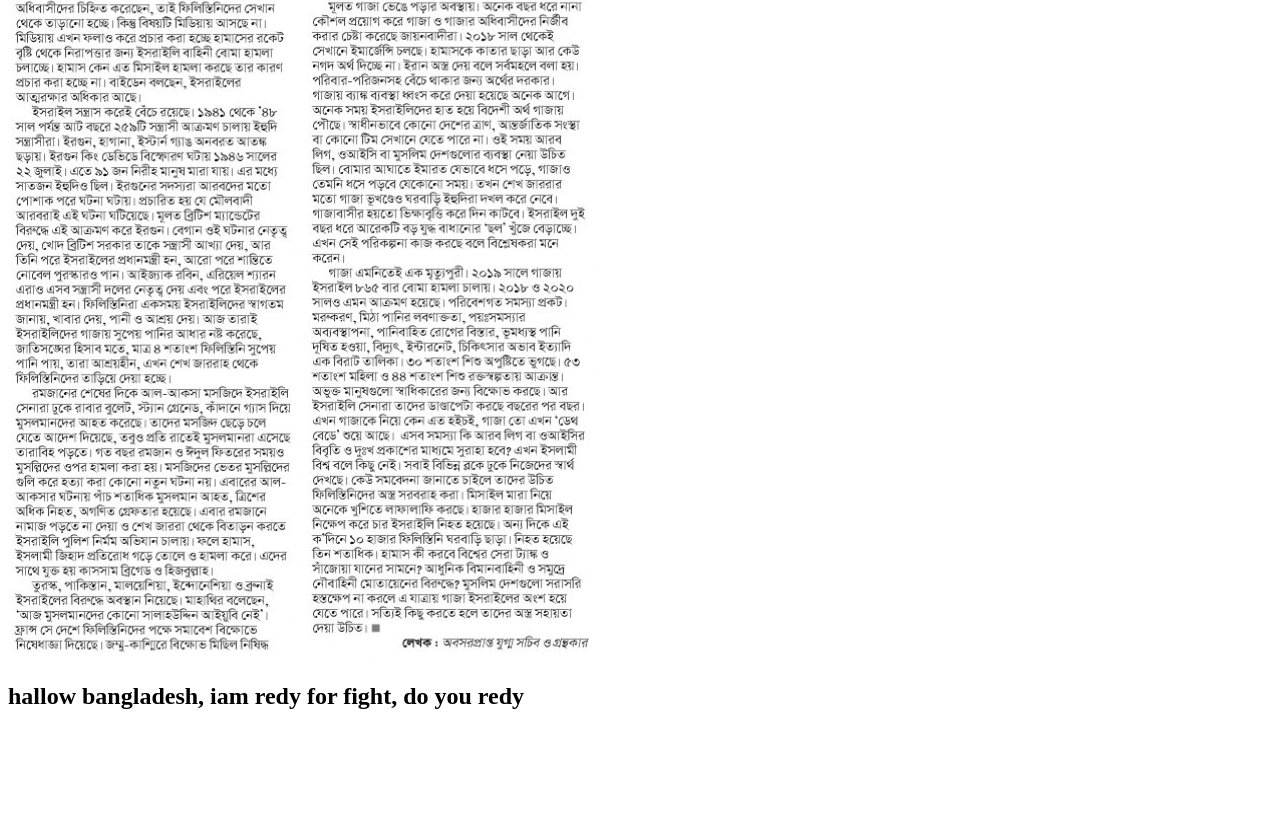
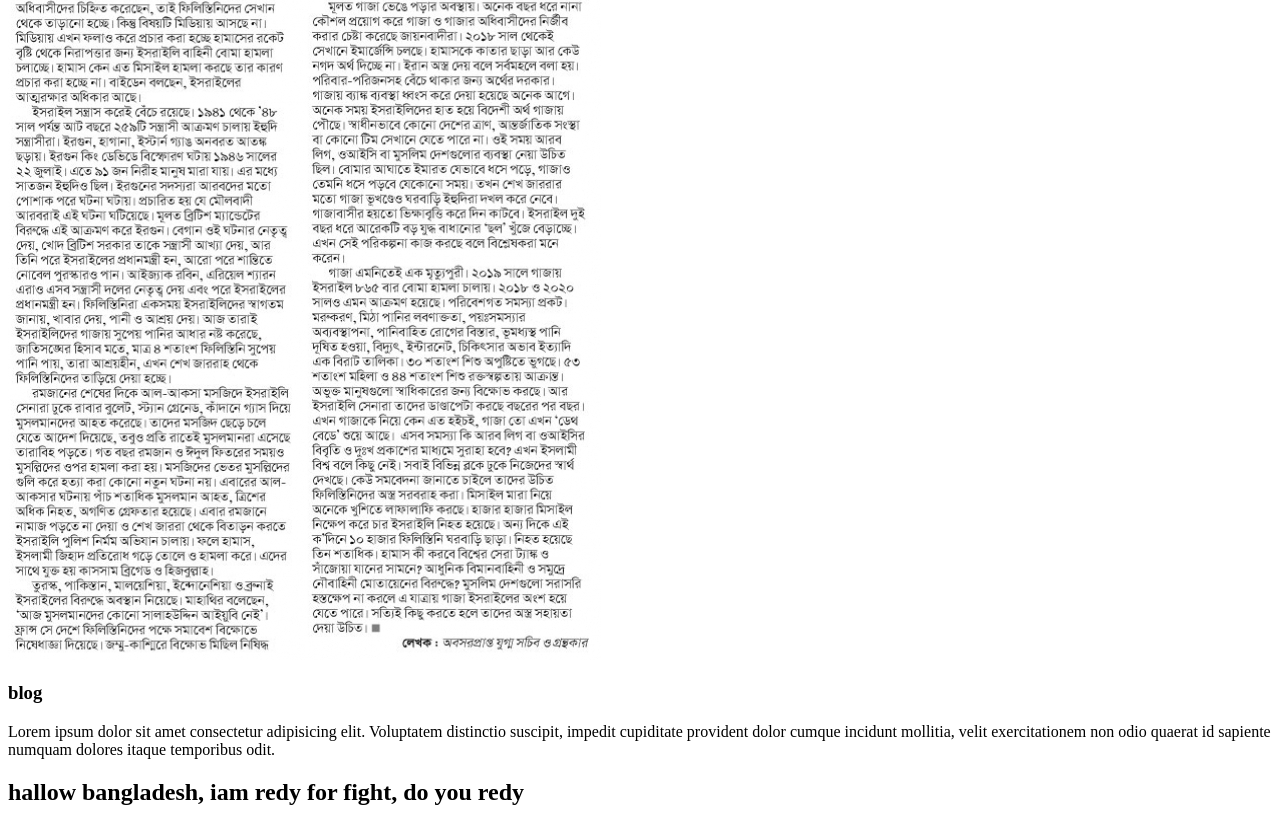
Before and after one commit to MasudMN/my-second-repo, a plain HTML site: page index.html in a window 1280 px wide. Shown: the part 1396-2222 px from the top of the page. Before the commit the page ends 2126 px from the top, so only its background shows below. Drawn offline with Linux system fonts and the light colour scheme.

Commit message:
new changes

```diff
--- a/index.html
+++ b/index.html
@@ -25,7 +25,10 @@
 
     <img src="pictures/220px-Islamic_University_of_Madinah_Logo.png" alt=""><br>
     <img src="pictures/regular_46875_news_1621522592.jpg" alt="">
-
+<div>
+    <h3> blog </h3>
+    <p> Lorem ipsum dolor sit amet consectetur adipisicing elit. Voluptatem distinctio suscipit, impedit cupiditate provident dolor cumque incidunt mollitia, velit exercitationem non odio quaerat id sapiente numquam dolores itaque temporibus odit. </p>
+</div>
 
 
     <h2> hallow bangladesh, iam redy for fight, do you redy </h2>
--- a/style.css
+++ b/style.css
@@ -3,3 +3,4 @@ h1{
     color: teal;
     text-align: center;
     border:solid;
+}
```
